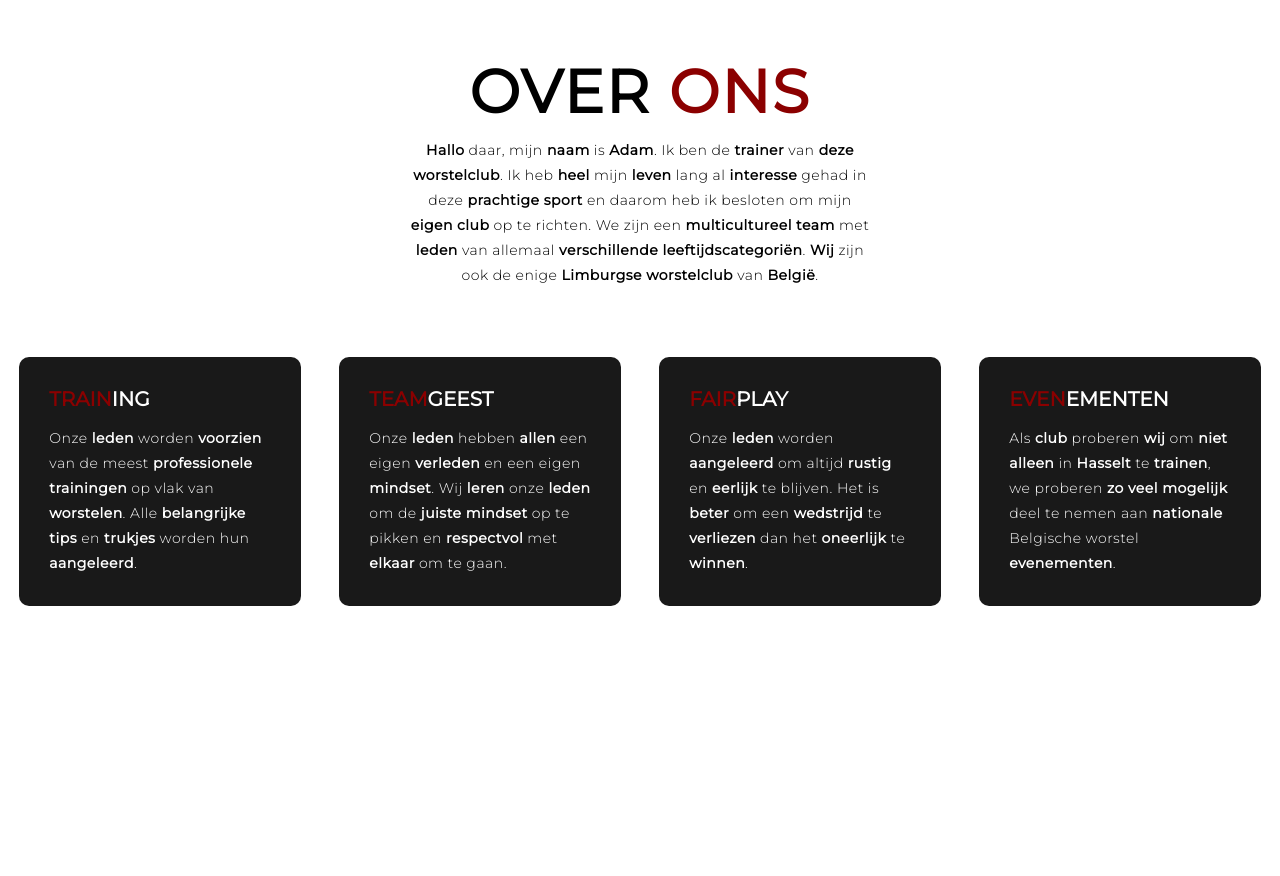
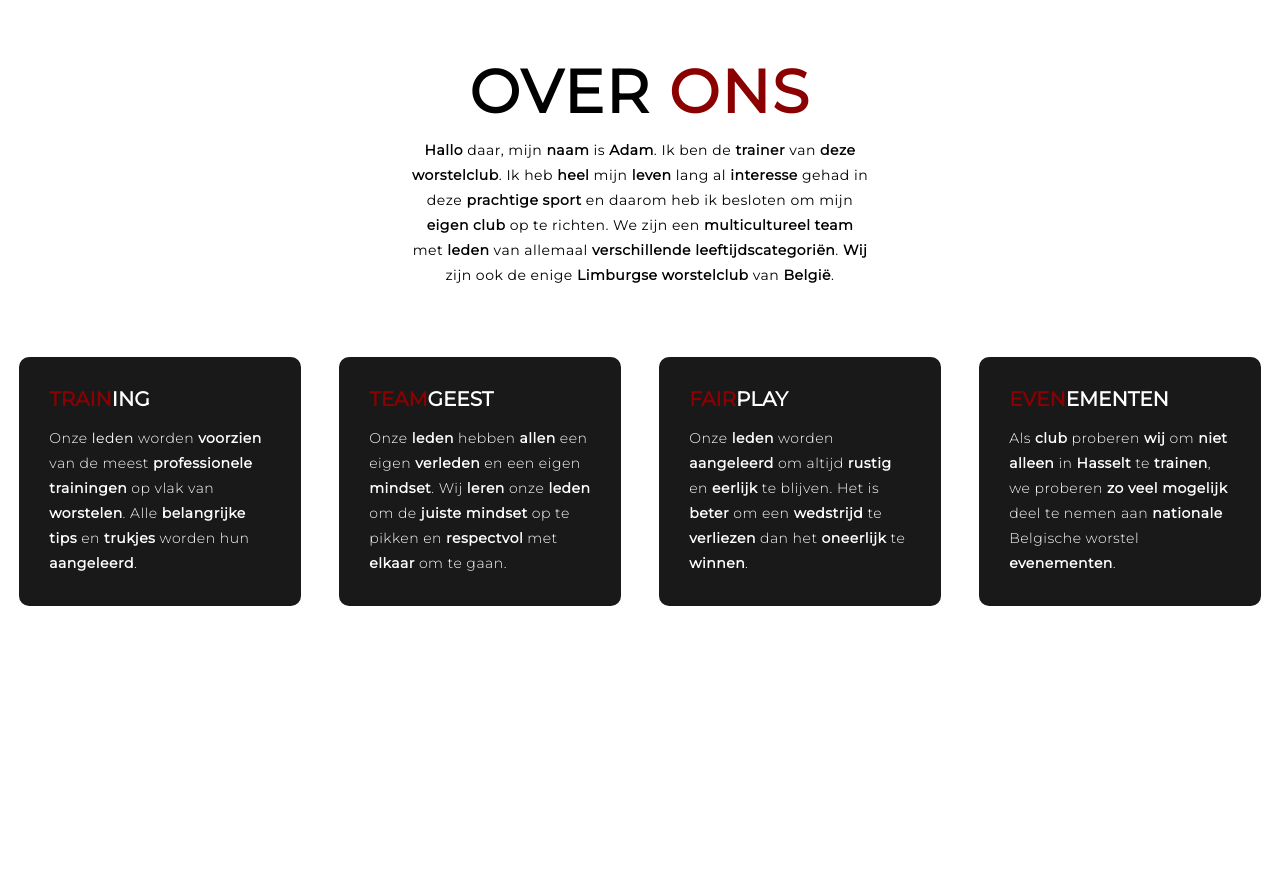
Before and after one commit to worstelclubhasselt/website, a plain HTML site: page docs/index.html in a window 1280 px wide. Shown: the part 860-1736 px from the top of the page. Drawn offline with Linux system fonts and the light colour scheme.

Commit message:
about us 100% done

```diff
--- a/docs/index.html
+++ b/docs/index.html
@@ -65,7 +65,7 @@
             <div class="service-item">
                 <h2><span style="color: darkred">Train</span>ing</h2>
                 <p>
-                    Onze <span style="font-weight: bold">leden</span> worden <span style="font-weight: bold">voorzien</span> van de meest <span style="font-weight: bold">professionele trainingen</span> op vlak van <span style="font-weight: bold">worstelen</span>. Alle <span style="font-weight: bold">belangrijke tips</span> en <span style="font-weight: bold">trukjes</span>
+                    Onze <span style="font-weight: bolder">leden</span> worden <span style="font-weight: bold">voorzien</span> van de meest <span style="font-weight: bold">professionele trainingen</span> op vlak van <span style="font-weight: bold">worstelen</span>. Alle <span style="font-weight: bold">belangrijke tips</span> en <span style="font-weight: bold">trukjes</span>
                     worden hun <span style="font-weight: bold">aangeleerd</span>.
                 </p>
             </div>
--- a/docs/style.css
+++ b/docs/style.css
@@ -718,4 +718,6 @@ p {
 #about-us-text {
     padding-left: 20px;
     padding-right: 20px;
+    color: black;
+    font-weight: 500;
 }
```
